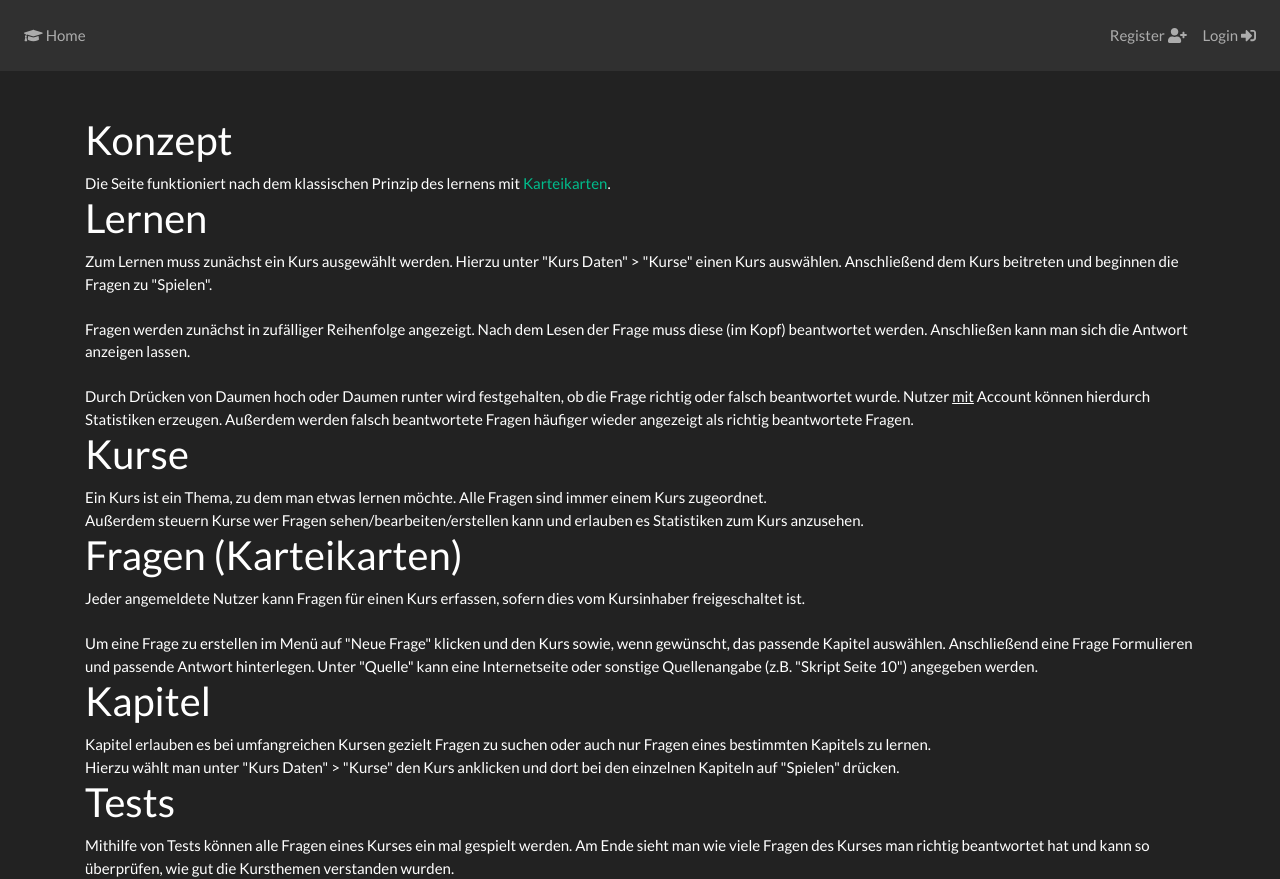
After one commit to vabene1111/LearningCards, a Django app: page /help/ in a window 1280 px wide. The commit adds this page. Run offline with Django 3.2, Linux system fonts and the light colour scheme; parts of the project's set-up code (start-up, migrations or seed data) failed here and were passed over; some libraries are stand-ins or nearby versions.

Commit message:
help page and course visibility

```diff
--- a/Cards/templates/base.html
+++ b/Cards/templates/base.html
@@ -89,6 +89,10 @@
                     <a class="nav-link" href="{% url 'stats' %}"><i
                             class="fas fa-chart-line"></i> {% trans 'Statistics' %}</a>
                 </li>
+                <li class="nav-item">
+                    <a class="nav-link" href="{% url 'help' %}"><i
+                            class="fas fa-question-circle"></i> {% trans 'Help' %}</a>
+                </li>
             {% endif %}
         </ul>
 
--- /dev/null
+++ b/Cards/templates/help.html
@@ -0,0 +1,42 @@
+{% extends 'base.html' %}
+{% load i18n %}
+{% load l10n %}
+
+{% block title %}{% trans 'Help' %}{% endblock %}
+
+{% block extra_head %}
+
+{% endblock %}
+
+{% block content %}
+    <h2>Konzept</h2>
+    Die Seite funktioniert nach dem klassischen Prinzip des lernens mit <a href="https://de.wikipedia.org/wiki/Lernkartei" target="_blank">Karteikarten</a>.
+
+    <h2>Lernen</h2>
+    Zum Lernen muss zunächst ein Kurs ausgewählt werden. Hierzu unter "Kurs Daten" > "Kurse" einen Kurs auswählen. Anschließend dem Kurs beitreten und beginnen die Fragen zu "Spielen". <br/><br/>
+
+    Fragen werden zunächst in zufälliger Reihenfolge angezeigt. Nach dem Lesen der Frage muss diese (im Kopf) beantwortet werden. Anschließen kann man sich die Antwort anzeigen lassen. <br/><br/>
+    Durch Drücken von Daumen hoch oder Daumen runter wird festgehalten, ob die Frage richtig oder falsch beantwortet wurde.
+    Nutzer <u>mit</u> Account können hierdurch Statistiken erzeugen. Außerdem werden falsch beantwortete Fragen häufiger wieder angezeigt als richtig beantwortete Fragen.
+
+    <h2>Kurse</h2>
+    Ein Kurs ist ein Thema, zu dem man etwas lernen möchte. Alle Fragen sind immer einem Kurs zugeordnet.<br/>
+    Außerdem steuern Kurse wer Fragen sehen/bearbeiten/erstellen kann und erlauben es Statistiken zum Kurs anzusehen.
+
+    <h2>Fragen (Karteikarten)</h2>
+    Jeder angemeldete Nutzer kann Fragen für einen Kurs erfassen, sofern dies vom Kursinhaber freigeschaltet ist.<br/><br/>
+
+    Um eine Frage zu erstellen im Menü auf "Neue Frage" klicken und den Kurs sowie, wenn gewünscht, das passende Kapitel auswählen.
+    Anschließend eine Frage Formulieren und passende Antwort hinterlegen.
+    Unter "Quelle" kann eine Internetseite oder sonstige Quellenangabe (z.B. "Skript Seite 10") angegeben werden.
+
+    <h2>Kapitel</h2>
+    Kapitel erlauben es bei umfangreichen Kursen gezielt Fragen zu suchen oder auch nur Fragen eines bestimmten Kapitels zu lernen.<br/>
+
+    Hierzu wählt man unter "Kurs Daten" > "Kurse" den Kurs anklicken und dort bei den einzelnen Kapiteln auf "Spielen" drücken.
+
+    <h2>Tests</h2>
+    Mithilfe von Tests können alle Fragen eines Kurses ein mal gespielt werden. Am Ende sieht man wie viele Fragen des Kurses man richtig beantwortet hat und kann so überprüfen,
+    wie gut die Kursthemen verstanden wurden.
+
+{% endblock %}
--- a/Cards/urls.py
+++ b/Cards/urls.py
@@ -5,6 +5,7 @@ from .views import *
 urlpatterns = [
     path('', views.index, name='index'),
     path('settings/', views.settings, name='settings'),
+    path('help/', views.help_view, name='help'),
 
     path('course/<int:pk>/', views.course, name='course'),
 
--- a/Cards/views/views.py
+++ b/Cards/views/views.py
@@ -100,6 +100,10 @@ def settings(request):
     return render(request, 'settings.html', {'form': form, 'table': table})
 
 
+def help_view(request):
+    return render(request, 'help.html', {})
+
+
 @login_required
 def stats(request):
     user_stats = {}
```
Also changed, not shown: Cards/models.py (+7 -1 lines), Cards/migrations/0020_course_course_password_course_visibility.py (added).
